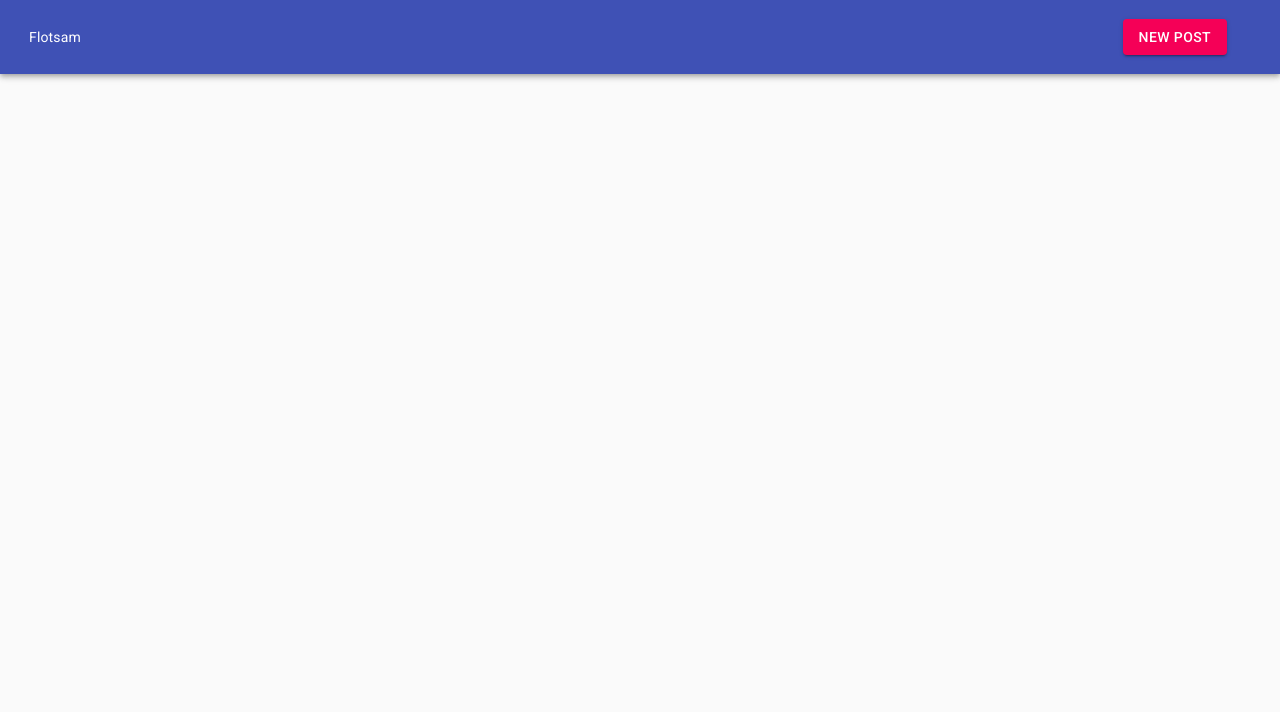
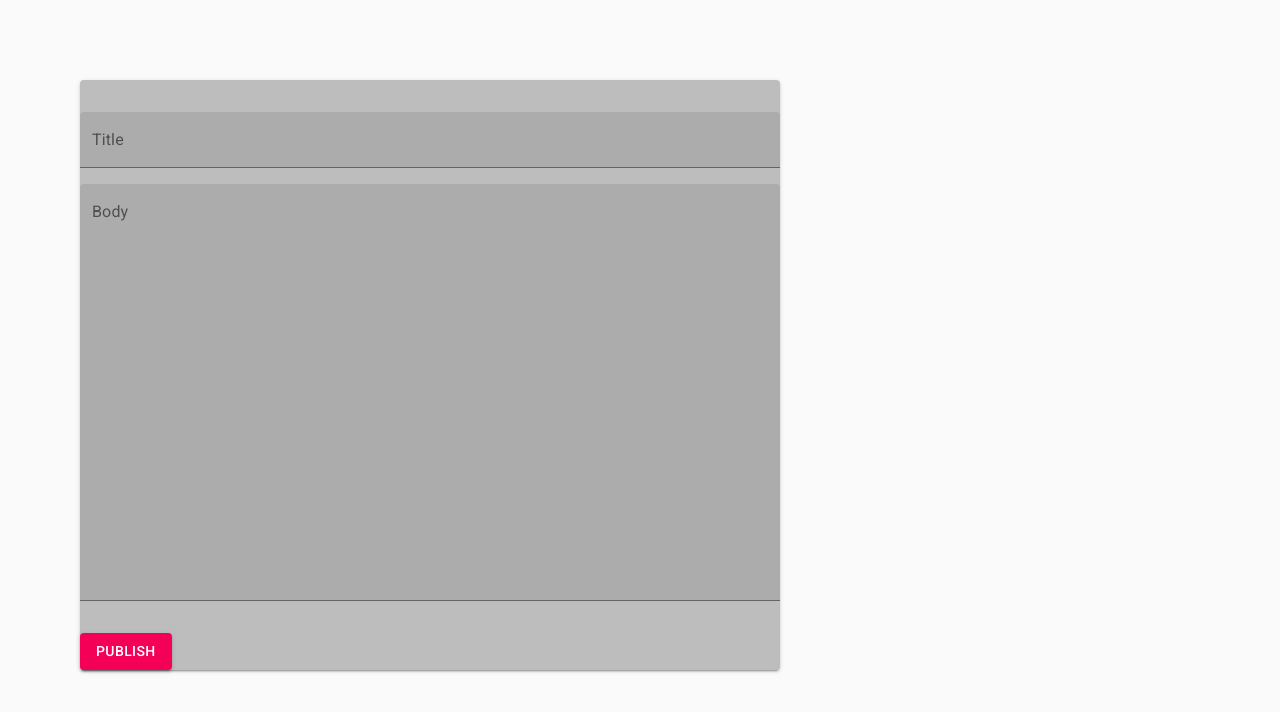
Before and after one commit to llatvak/FlotsamBlog, a React (Create React App) app in the folder client/: page /new in a window 1280 px wide. Shown: the top 712 px of the page. Built offline with nearby package versions, Linux system fonts and the light colour scheme.

Commit message:
Add basic elements to page.

```diff
--- a/client/src/components/NewPost.js
+++ b/client/src/components/NewPost.js
@@ -1,27 +1,79 @@
 import React from 'react'
 import { makeStyles } from '@material-ui/core/styles';
 import Grid from '@material-ui/core/Grid';
+import Paper from '@material-ui/core/Paper';
 import Container from '@material-ui/core/Container';
+import TextField from '@material-ui/core/TextField';
+import Typography from '@material-ui/core/Typography'
+import Button from '@material-ui/core/Button';
 
 import NavBar from './NavBar'
 
-const useStyles = makeStyles({
+const useStyles = makeStyles(theme => ({
+  backgroundPaper: {
+    backgroundColor: theme.palette.grey[400],
+    color: theme.palette.grey[700],
+    marginBottom: theme.spacing(4),
+    marginTop: theme.spacing(10),
+    marginLeft: theme.spacing(10),
+    marginRight: theme.spacing(10),
+    maxWidth: 700,
 
-  });
+  },
+  textfieldTitle: {
+    marginBottom: theme.spacing(2),
+    marginTop: theme.spacing(4),
+  },
+  textfieldBody: {
+    marginBottom: theme.spacing(4),
+
+  },
+}));
 
 const NewPost = (props) => {
     const classes = useStyles();
     const { categories, title } = props;
 
+    const [value, setValue] = React.useState('');
+
+    const onTitleChange = event => {
+
+    };
+    const onBodyChange = event => {
+
+    };
+
     return (
-      <div>
-        <NavBar title="Flotsam" categories={categories}/>
-        <Container maxWidth="lg">
-          <Grid container className={classes.root} spacing={1}>
+        <Paper className ={classes.backgroundPaper} elevation={2}>
 
-          </Grid>
-        </Container>
-      </div>
+        <Grid container>
+        <Grid item sm={12}>
+          <TextField className ={classes.textfieldTitle}
+          id="filled-multiline-flexible"
+          label="Title"
+          rowsMax="1"
+          value={value}
+          onChange={onTitleChange}
+          fullWidth
+          variant="filled"/>
+
+        <TextField  className ={classes.textfieldBody}
+          id="filled-multiline-flexible"
+          label="Body"
+          multiline
+          rowsMax="120"
+          rows={20}
+          value={value}
+          onChange={onBodyChange}
+          fullWidth
+          variant="filled"/>
+        <Button variant="contained" color="secondary" >
+            Publish
+        </Button>
+        </Grid>
+      </Grid>
+        </Paper>
+
     )
 }
 export default NewPost;
```
